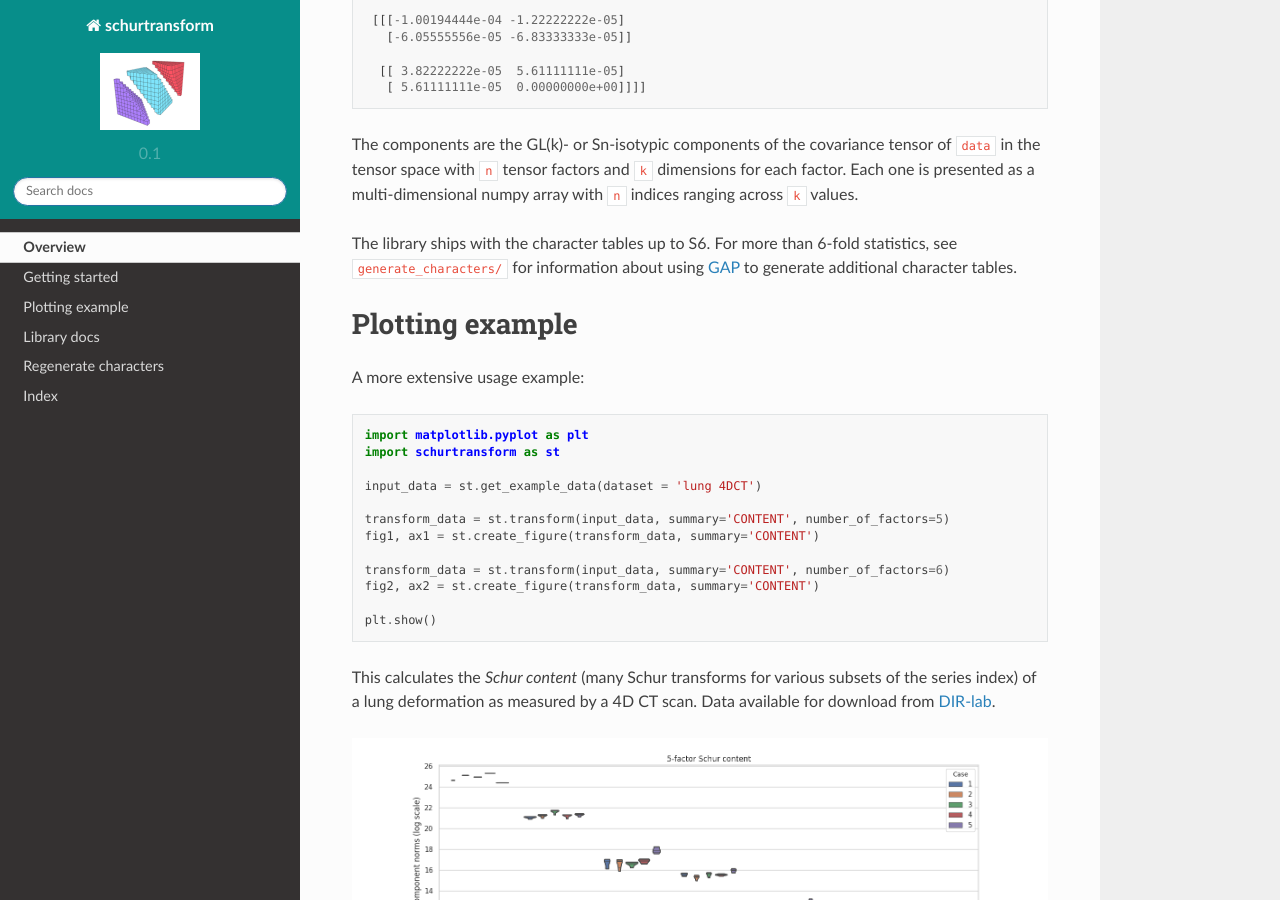
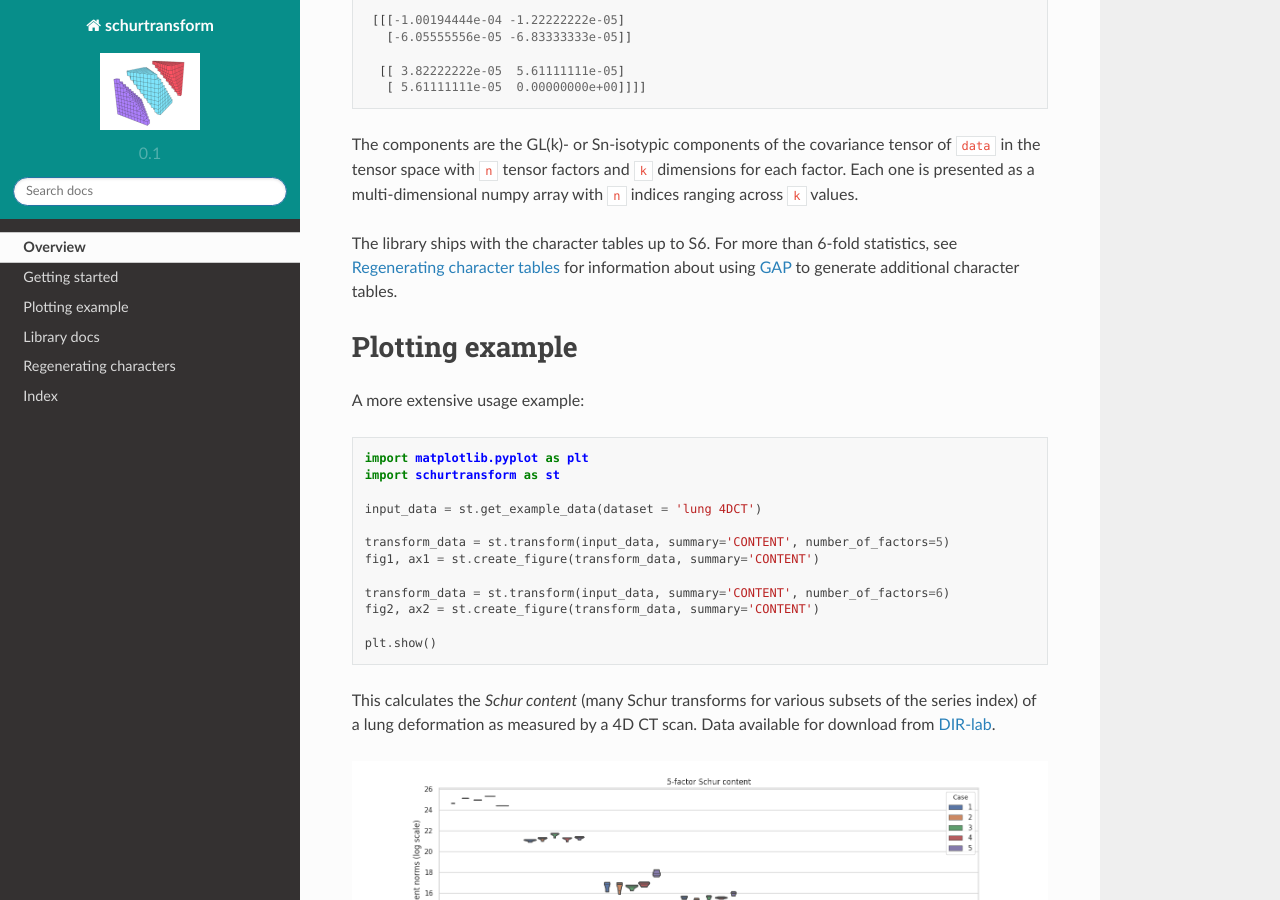
Before and after one commit to jimmymathews/schur-transform, a Sphinx documentation site: the page built from docs/readme.rst, in a window 1280 px wide and 900 px high, scrolled down 1384 px. Built offline with Sphinx 7.4.7 and the Read the Docs theme 2.0.0, drawn with Linux system fonts in a browser that asks for light colours; formulas are drawn with MathJax 3.

Commit message:
fix link to generate

```diff
--- a/docs/index.rst
+++ b/docs/index.rst
@@ -11,5 +11,5 @@ Table of Contents
 
    readme
    Library docs <schurtransform>
-   Regenerate characters <generatecharacters>
+   Regenerating characters <generatecharacters>
    genindexplaceholder
--- a/docs/readme.rst
+++ b/docs/readme.rst
@@ -55,7 +55,7 @@ This outputs::
 
 The components are the GL(k)- or Sn-isotypic components of the covariance tensor of ``data`` in the tensor space with ``n`` tensor factors and ``k`` dimensions for each factor. Each one is presented as a multi-dimensional numpy array with ``n`` indices ranging across ``k`` values.
 
-The library ships with the character tables up to S6. For more than 6-fold statistics, see ``generate_characters/`` for information about using `GAP <https://www.gap-system.org/>`_ to generate additional character tables.
+The library ships with the character tables up to S6. For more than 6-fold statistics, see :doc:`Regenerating character tables <generatecharacters>` for information about using `GAP <https://www.gap-system.org/>`_ to generate additional character tables.
 
 Plotting example
 ----------------
```
